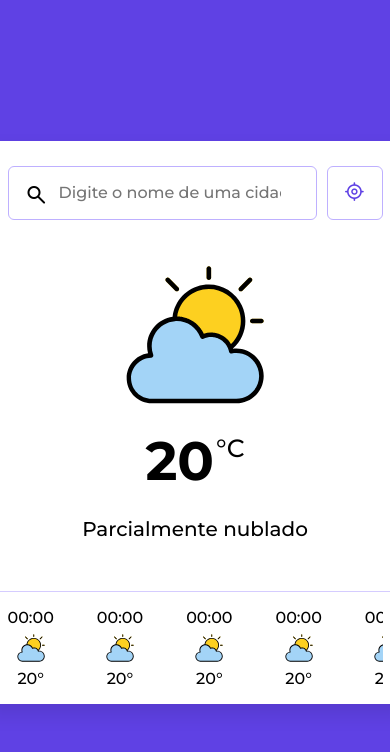
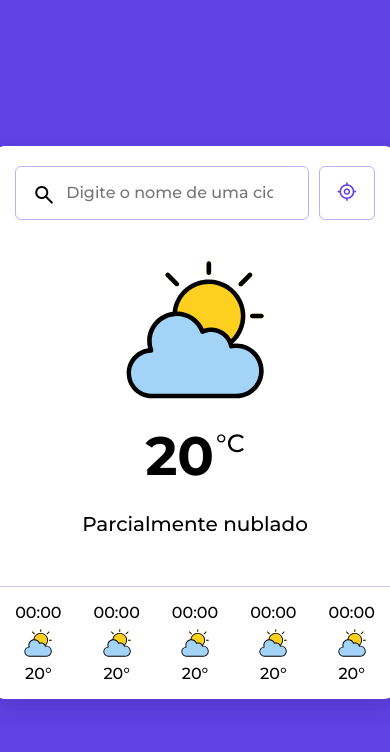
Before and after one commit to LucasFerreiraCode/Clima-Tempo, a plain HTML site: page index.html in a window 390 px wide. Drawn offline with nearby package versions, Linux system fonts and the light colour scheme.

Commit message:
Update style.css

```diff
--- a/style/style.css
+++ b/style/style.css
@@ -146,11 +146,29 @@ body {
     display: flex;
     gap: 7px;
     font-weight: 500;
-    align-items:center;
-    flex-direction:column;
+    align-items: center;
+    flex-direction: column;
 }
 
 .hourly-weather .weather-item .weather-icon {
     width: 28px;
     aspect-ratio: 1;
 }
+
+@media (max-width:624px) {
+body {
+ padding: 15px;
+}
+
+.search-section {
+    padding: 20px;
+}
+
+.hourly-weather {
+    padding: 16px 20px;
+}
+
+.hourly-weather .weather-list {
+    gap: 32px;
+}
+}
```
